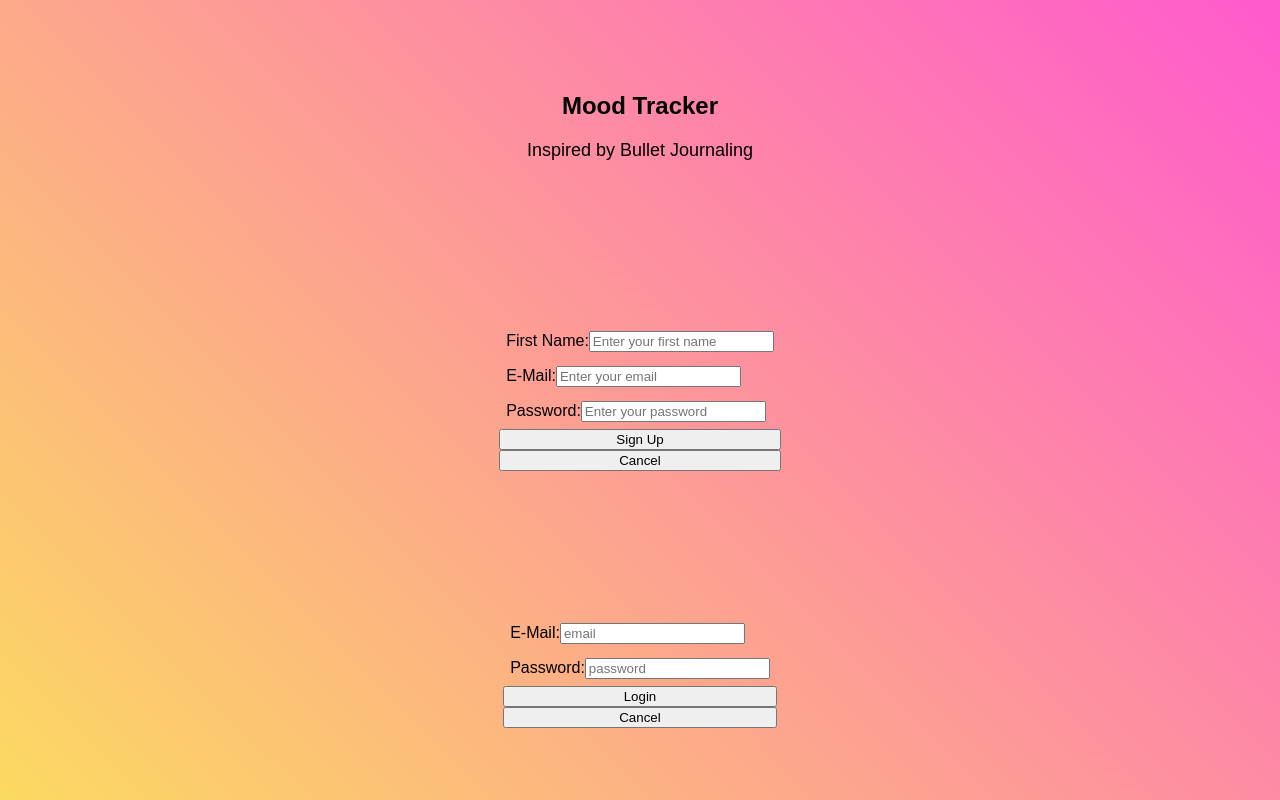
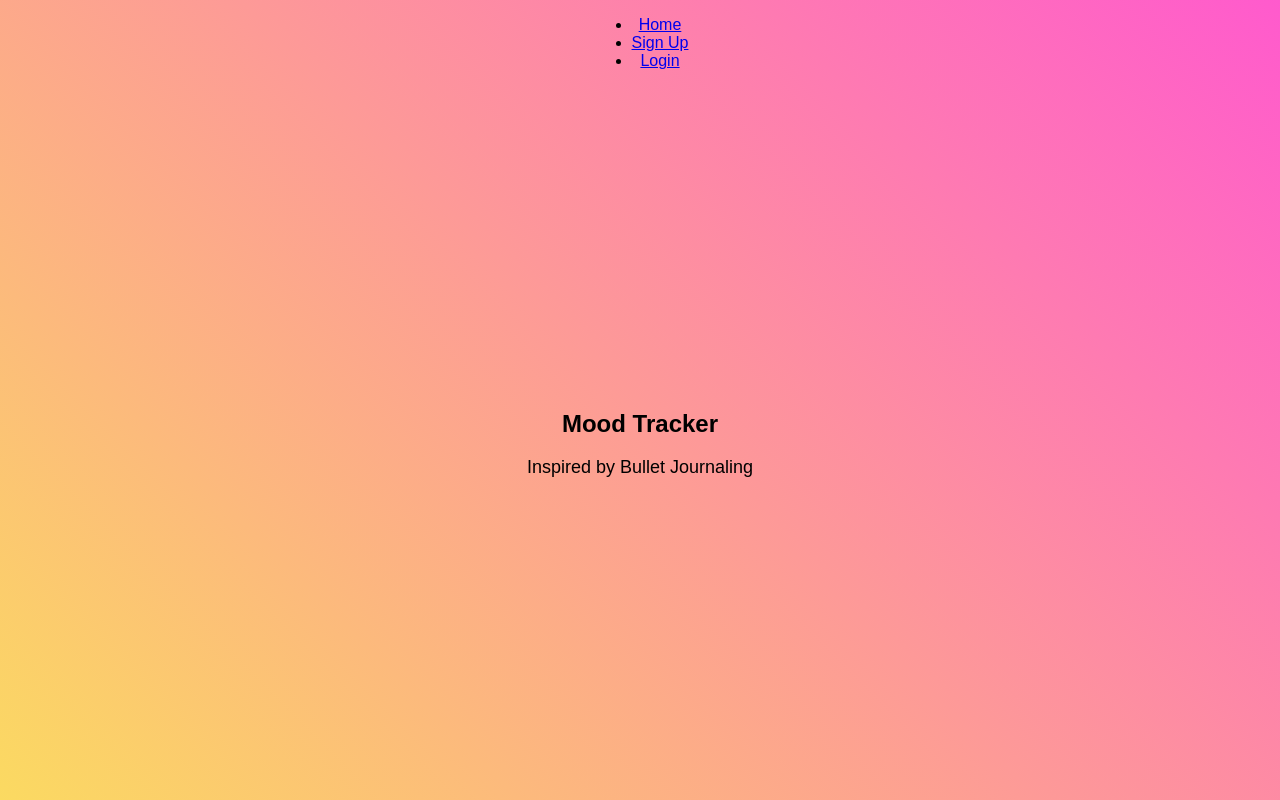
Before and after one commit to codeannie/mood-tracker-client, a React (Create React App) app: page / in a window 1280 px wide. Built offline with nearby package versions, Linux system fonts and the light colour scheme.

Commit message:
add routing for signup/login forms

```diff
--- a/src/landing-page/landing-page.component.js
+++ b/src/landing-page/landing-page.component.js
@@ -1,4 +1,5 @@
 import React from 'react';
+import { BrowserRouter as Router, Route, Link } from 'react-router-dom';
 import LandingContent from './landing-content.component';
 import SignUpForm from './signupForm-component';
 import LoginForm from './loginForm-component';
@@ -7,11 +8,28 @@
 export default class LandingPage extends React.Component {
   render() {
     return (
-      <div className="landing-page">
-        <LandingContent />
-        <SignUpForm />
-        <LoginForm />
-      </div>
+      <Router>
+        <div className="landing-page">
+          <div className="nav-buttons">
+            <ul>
+              <li>
+                <Link to="/"> Home </Link>
+              </li>
+              <li>
+                <Link to="signup"> Sign Up </Link>
+              </li>
+              <li>
+                <Link to="login"> Login </Link>
+              </li>
+            </ul>
+          </div>
+
+          <Route exact path="/" component={LandingContent} />
+          <Route exact path="/signup" component={SignUpForm} />
+          <Route path="/login" component={LoginForm} />
+
+        </div>
+      </Router>
     );
   }
 }
```
